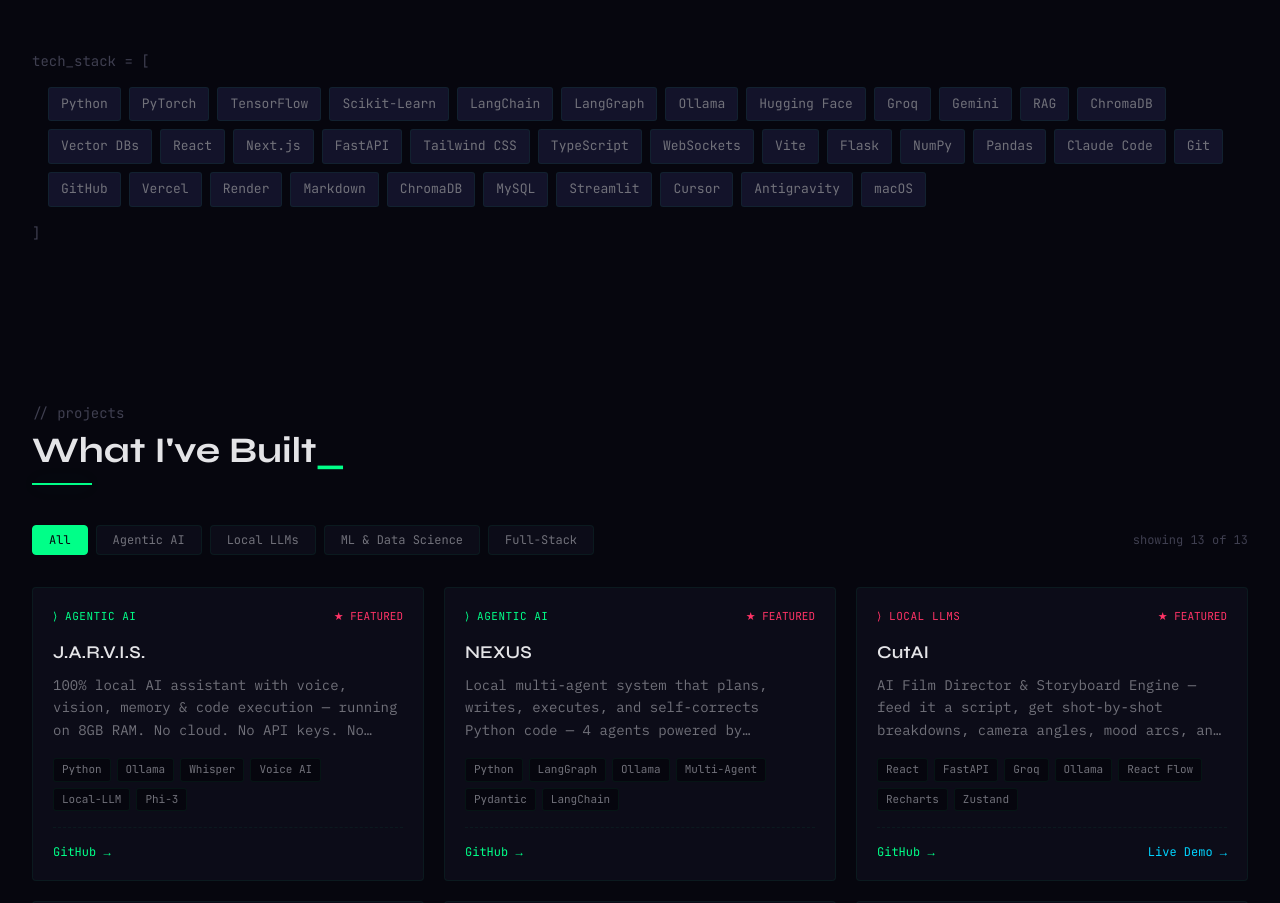
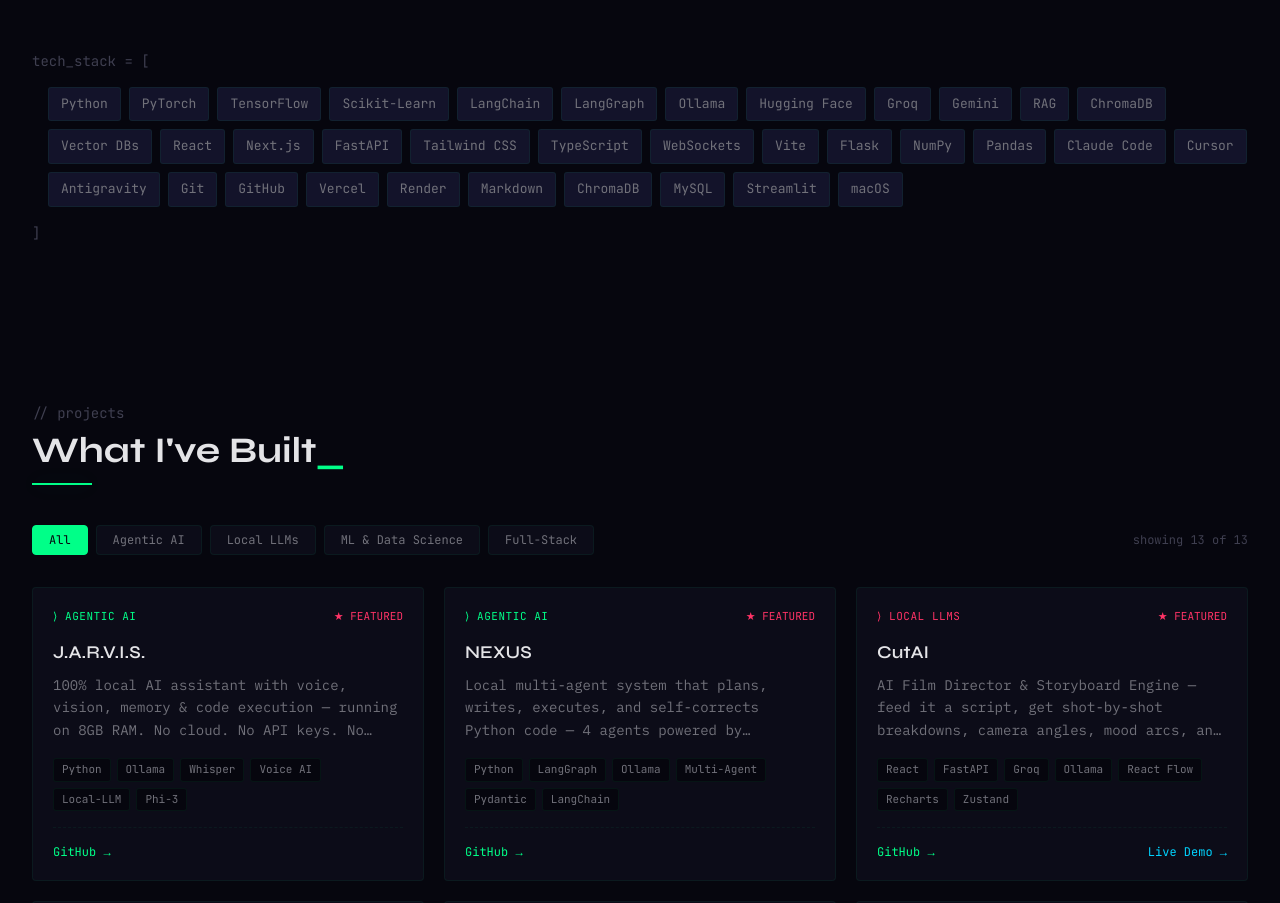
Before and after one commit to Swapnil-bo/Portfolio, a React (Vite) app: page / in a window 1280 px wide. Shown: the part 1300-2203 px from the top of the page. Built offline with nearby package versions, Linux system fonts and the light colour scheme.

Commit message:
fix: reorder Claude Code before Cursor

```diff
--- a/src/components/About.jsx
+++ b/src/components/About.jsx
@@ -32,7 +32,7 @@
   'Python', 'PyTorch', 'TensorFlow', 'Scikit-Learn', 'LangChain', 'LangGraph', 'Ollama', 'Hugging Face',
   'Groq', 'Gemini', 'RAG', 'ChromaDB', 'Vector DBs',
   'React', 'Next.js', 'FastAPI', 'Tailwind CSS', 'TypeScript', 'WebSockets', 'Vite', 'Flask', 'NumPy', 'Pandas',
-  'Claude Code', 'Git', 'GitHub', 'Vercel', 'Render', 'Markdown', 'ChromaDB', 'MySQL', 'Streamlit', 'Cursor', 'Antigravity', 'macOS',
+  'Claude Code', 'Cursor', 'Antigravity', 'Git', 'GitHub', 'Vercel', 'Render', 'Markdown', 'ChromaDB', 'MySQL', 'Streamlit', 'macOS',
 ]
 
 function About() {
```
Also changed, not shown: .claude/settings.json.
